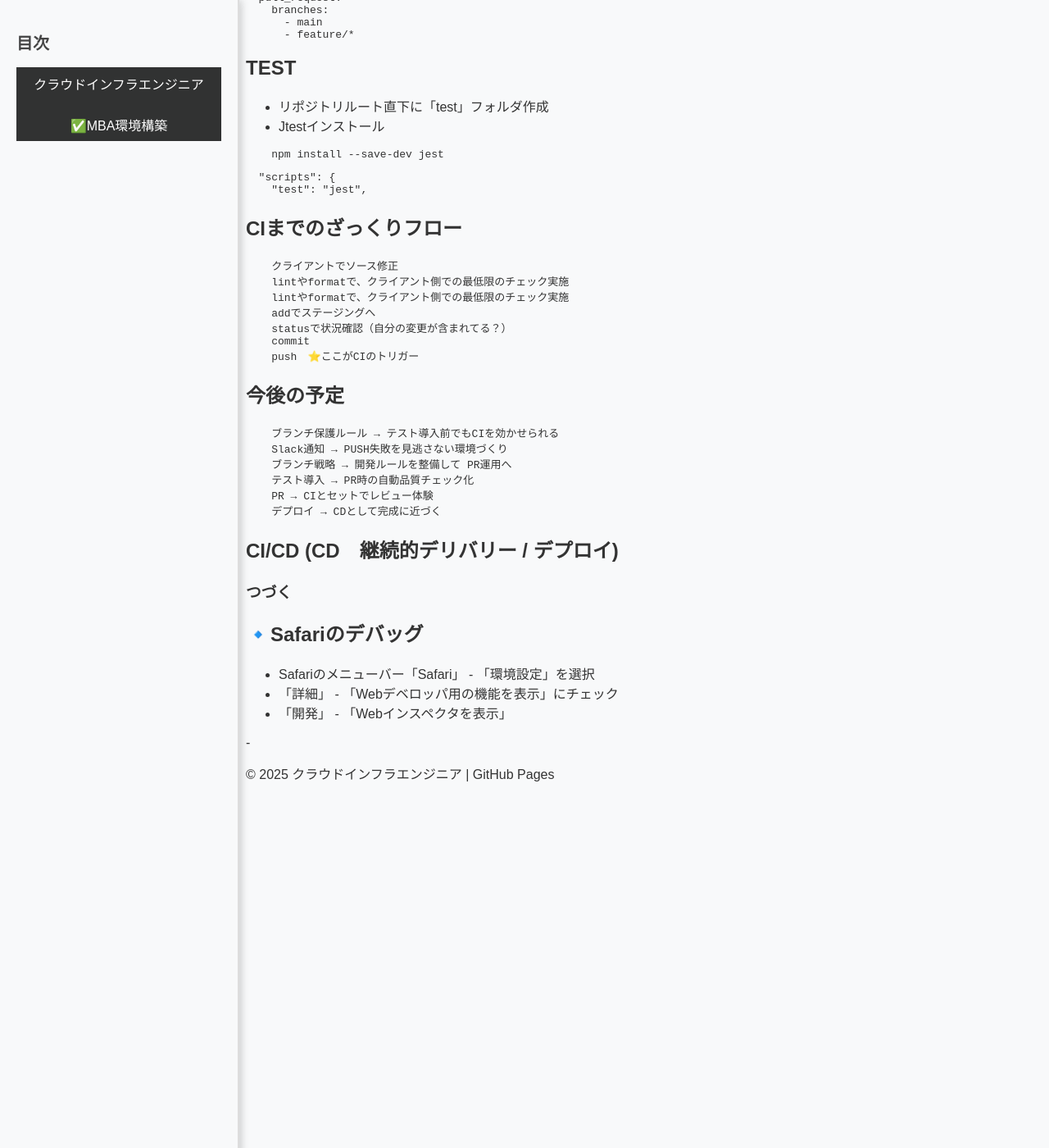
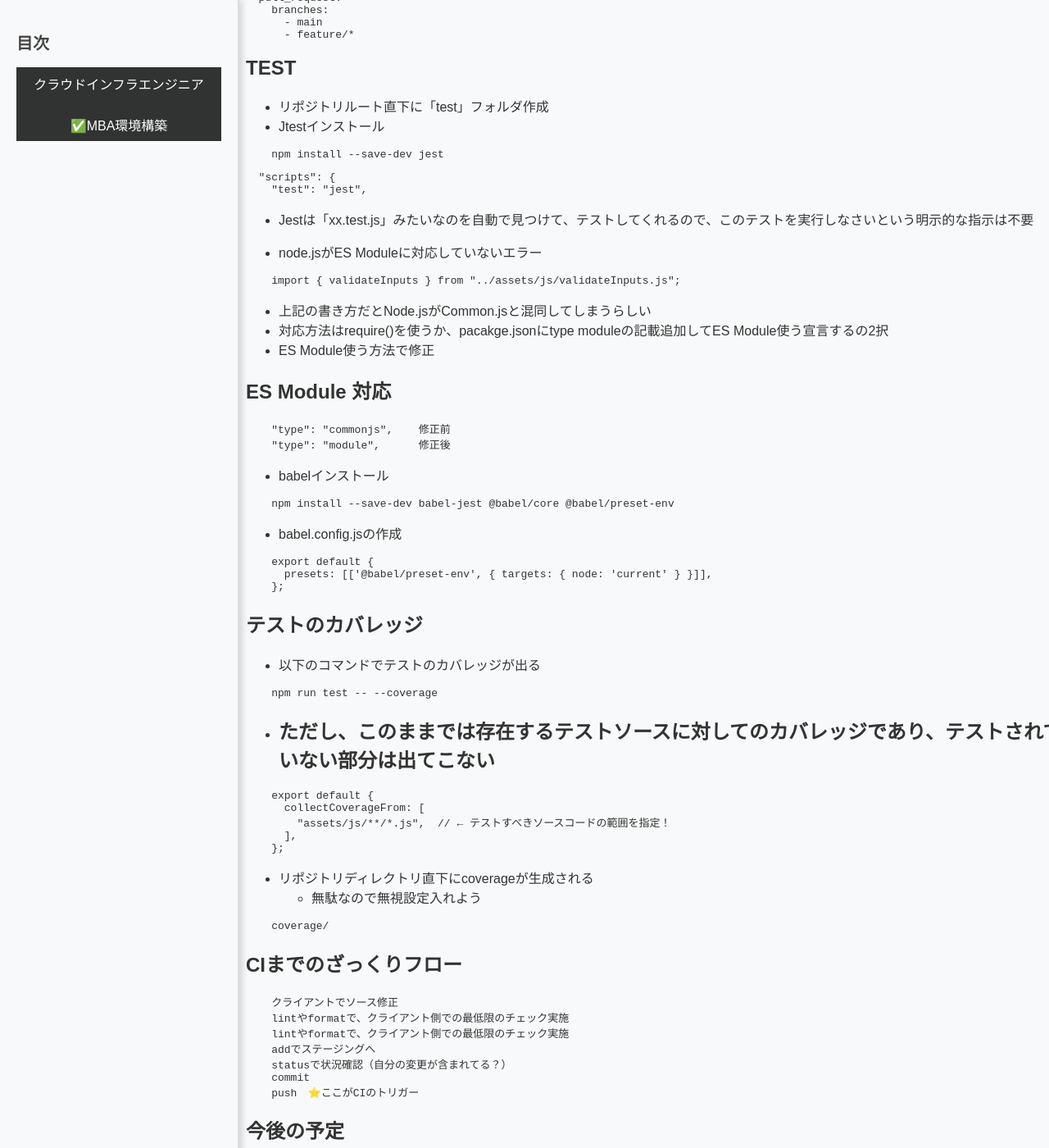
Before and after one commit to cloudrobo48/aws-cloud, a Jekyll site: the page built from docs/mac/mac-memo.md, in a window 1280 px wide and 1400 px high, scrolled down 7024 px. Shown: the whole window at 82% size. Built offline with Jekyll 4.4.1, drawn with Linux system fonts in a browser that asks for light colours; our own code applies the rules of GitHub Pages for plain Markdown files.

Commit message:
es module対応

````diff
--- /dev/null
+++ b/babel.config.js
@@ -0,0 +1,4 @@
+// babel.config.js
+export default {
+  presets: [["@babel/preset-env", { targets: { node: "current" } }]],
+};
--- a/docs/mac/mac-memo.md
+++ b/docs/mac/mac-memo.md
@@ -384,6 +384,65 @@ on:
     "test": "jest",
 ```
 
+- Jestは「xx.test.js」みたいなのを自動で見つけて、テストしてくれるので、このテストを実行しなさいという明示的な指示は不要
+
+- node.jsがES Moduleに対応していないエラー
+
+```
+    import { validateInputs } from "../assets/js/validateInputs.js";
+```
+
+- 上記の書き方だとNode.jsがCommon.jsと混同してしまうらしい
+- 対応方法はrequire()を使うか、pacakge.jsonにtype moduleの記載追加してES Module使う宣言するの2択
+- ES Module使う方法で修正
+
+## ES Module 対応
+
+```package.json
+    "type": "commonjs",    修正前
+    "type": "module",      修正後
+```
+
+- babelインストール
+
+```
+    npm install --save-dev babel-jest @babel/core @babel/preset-env
+```
+
+- babel.config.jsの作成
+
+```babel.config.js
+    export default {
+      presets: [['@babel/preset-env', { targets: { node: 'current' } }]],
+    };
+```
+
+## テストのカバレッジ
+
+- 以下のコマンドでテストのカバレッジが出る
+
+```
+    npm run test -- --coverage
+```
+
+- ただし、このままでは存在するテストソースに対してのカバレッジであり、テストされていない部分は出てこない
+-
+
+```jest.config.js
+    export default {
+      collectCoverageFrom: [
+        "assets/js/**/*.js",  // ← テストすべきソースコードの範囲を指定！
+      ],
+    };
+```
+
+- リポジトリディレクトリ直下にcoverageが生成される
+  - 無駄なので無視設定入れよう
+
+```.gitignore
+    coverage/
+```
+
 ## CIまでのざっくりフロー
 
 ```
--- /dev/null
+++ b/jest.config.js
@@ -0,0 +1,6 @@
+// jest.config.js
+export default {
+  collectCoverageFrom: [
+    "assets/js/**/*.js", // ← テストすべきソースコードの範囲を指定！
+  ],
+};
--- a/package.json
+++ b/package.json
@@ -20,13 +20,16 @@
   "keywords": [],
   "author": "",
   "license": "ISC",
-  "type": "commonjs",
+  "type": "module",
   "bugs": {
     "url": "https://github.com/cloudrobo48/aws-cloud/issues"
   },
   "homepage": "https://github.com/cloudrobo48/aws-cloud#readme",
   "devDependencies": {
+    "@babel/core": "^7.28.0",
+    "@babel/preset-env": "^7.28.0",
     "@eslint/js": "^9.30.0",
+    "babel-jest": "^30.0.4",
     "eslint": "^9.30.0",
     "eslint-config-prettier": "^10.1.5",
     "husky": "^9.1.7",
````
Also changed, not shown: 2 other files.
